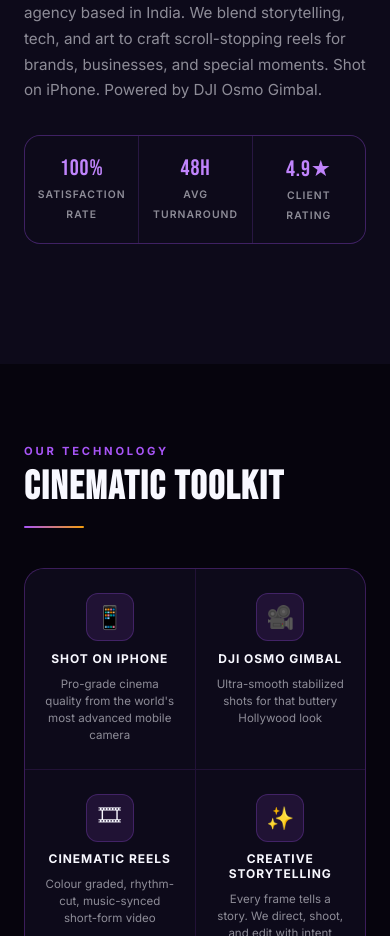
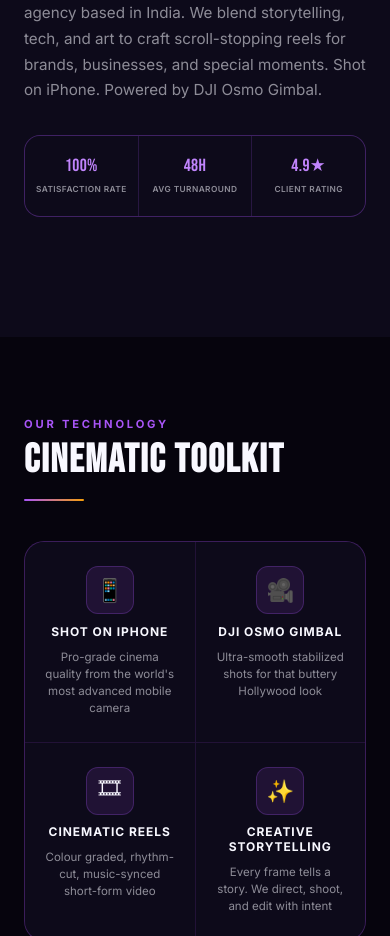
Before and after one commit to Racchu100/cinemakez, a Next.js app: page / in a window 390 px wide. Shown: the part 1560-2496 px from the top of the page. Built offline with nearby package versions, Linux system fonts and the light colour scheme.

Commit message:
fix stats text overflow and clipping on mobile

```diff
--- a/cinemakez.html
+++ b/cinemakez.html
@@ -438,15 +438,21 @@ footer p{font-size:0.78rem;color:var(--muted);line-height:1.7;margin-bottom:1.5r
   margin:2.5rem 0;
 }
 .stat-cell{
-  background:var(--deep);padding:1.2rem 0.8rem;
+  background:var(--deep);padding:1.2rem 0.3rem;
   text-align:center;
 }
 .stat-num{
   font-family:'Bebas Neue',sans-serif;
-  font-size:2rem;color:var(--violet-light);
-  display:block;letter-spacing:0.04em;
+  font-size:clamp(1.2rem, 4.5vw, 2rem);color:var(--violet-light);
+  display:block;letter-spacing:0.02em;
 }
-.stat-lbl{font-size:0.65rem;color:var(--muted);letter-spacing:0.1em;text-transform:uppercase;font-weight:600}
+.stat-lbl{font-size:clamp(0.52rem, 1.8vw, 0.65rem);color:var(--muted);letter-spacing:0.05em;text-transform:uppercase;font-weight:600;line-height:1.3}
+
+@media(min-width:480px){
+  .stat-cell{padding:1.2rem 0.8rem}
+  .stat-num{letter-spacing:0.04em}
+  .stat-lbl{letter-spacing:0.1em}
+}
 
 /* SCROLL REVEAL */
 .reveal{opacity:0;transform:translateY(24px);transition:opacity 0.6s ease,transform 0.6s ease}
--- a/src/app/globals.css
+++ b/src/app/globals.css
@@ -893,23 +893,36 @@ footer p {
 
 .stat-cell {
   background: var(--deep);
-  padding: 1.2rem 0.8rem;
+  padding: 1.2rem 0.3rem;
   text-align: center;
 }
 
 .stat-num {
-  font-size: clamp(1.4rem, 5vw, 2rem);
+  font-size: clamp(1.1rem, 4.5vw, 2rem);
   color: var(--violet-light);
   display: block;
-  letter-spacing: 0.04em;
+  letter-spacing: 0.02em;
 }
 
 .stat-lbl {
-  font-size: 0.65rem;
+  font-size: clamp(0.52rem, 1.8vw, 0.65rem);
   color: var(--muted);
-  letter-spacing: 0.1em;
+  letter-spacing: 0.05em;
   text-transform: uppercase;
   font-weight: 600;
+  line-height: 1.3;
+}
+
+@media(min-width: 480px) {
+  .stat-cell {
+    padding: 1.2rem 0.8rem;
+  }
+  .stat-num {
+    letter-spacing: 0.04em;
+  }
+  .stat-lbl {
+    letter-spacing: 0.1em;
+  }
 }
 
 /* SCROLL REVEAL */
```
